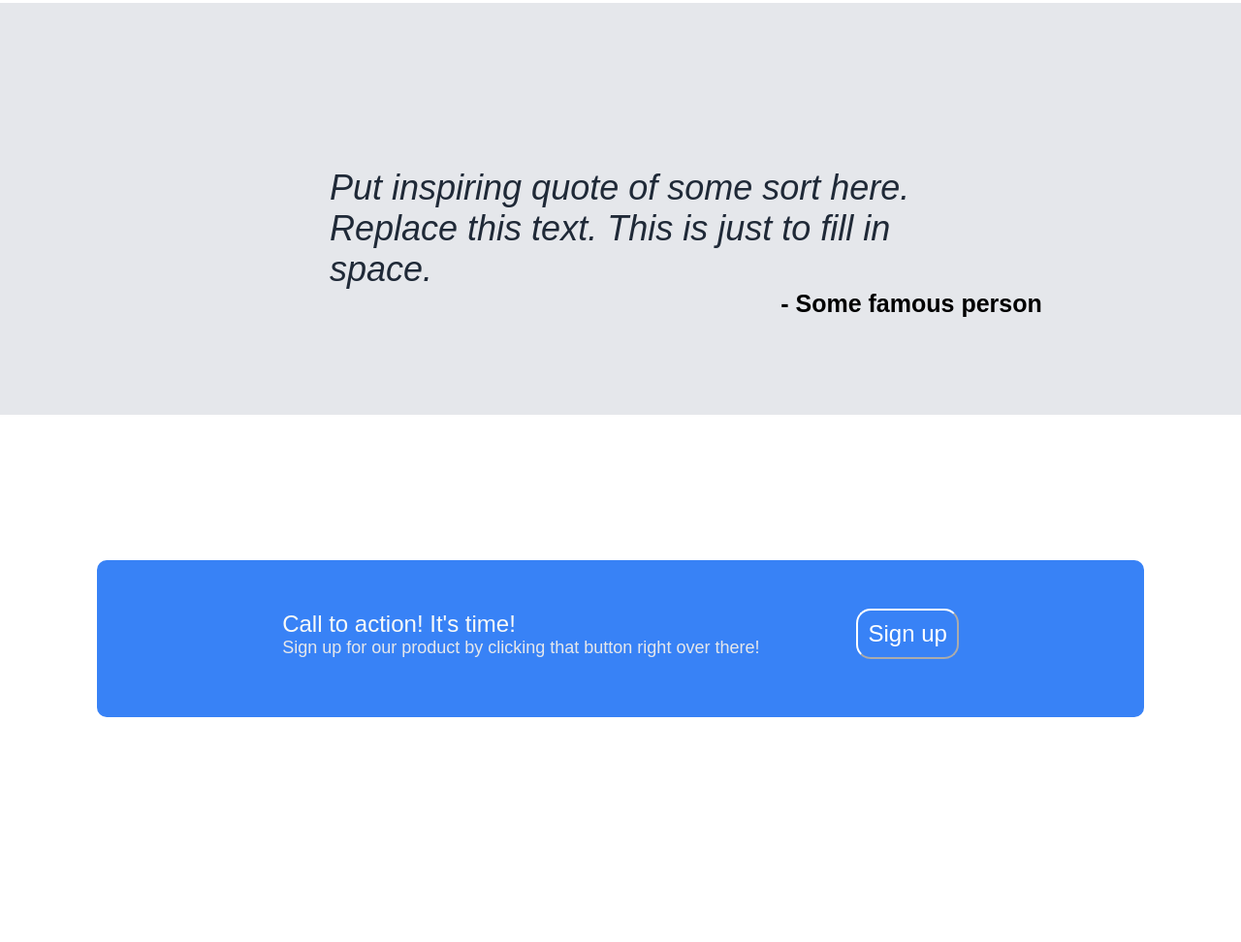
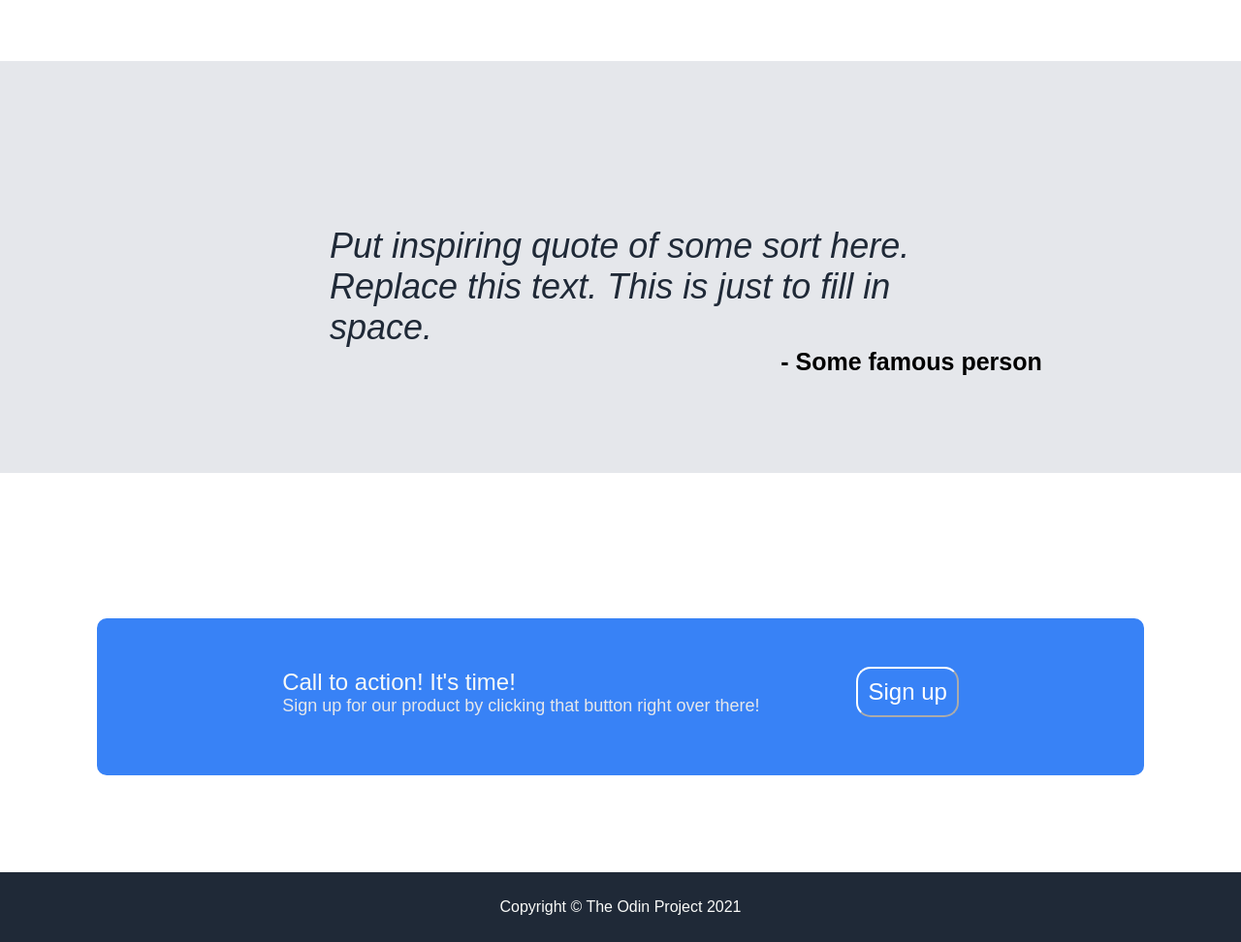
Before and after one commit to tung-aiden/landing-page, a plain HTML site: page index.html in a window 1280 px wide. Shown: the part 846-1818 px from the top of the page at 97% size. Before the commit the page ends 1686 px from the top, so only its background shows below. Drawn offline with Linux system fonts and the light colour scheme.

Commit message:
Add footer

```diff
--- a/index.html
+++ b/index.html
@@ -69,6 +69,9 @@
             <button>Sign up</button>
         </div>
     </div>
+    <div class="footer">
+        Copyright © The Odin Project 2021
+    </div>
     </div>
 </body>
 </html>
--- a/styles.css
+++ b/styles.css
@@ -1,6 +1,7 @@
 
 body {
     font-family: Arial, Helvetica, sans-serif;
+    min-height: 100vh;
     margin: 0;
     padding: 0;
     display: flex;
@@ -10,6 +11,7 @@ body {
 img {
     width: 400px;
     height: auto;
+    margin-bottom: 30px;
 }
 
 .info-container img {
@@ -156,3 +158,12 @@ button {
     font-size: 24px;
     color: #f9faf8;
 }
+
+.footer {
+    display: flex;
+    justify-content: center;
+    align-items: center;
+    background-color: #1f2937;
+    color: #f9faf8;
+    height: 72px;
+}
```
